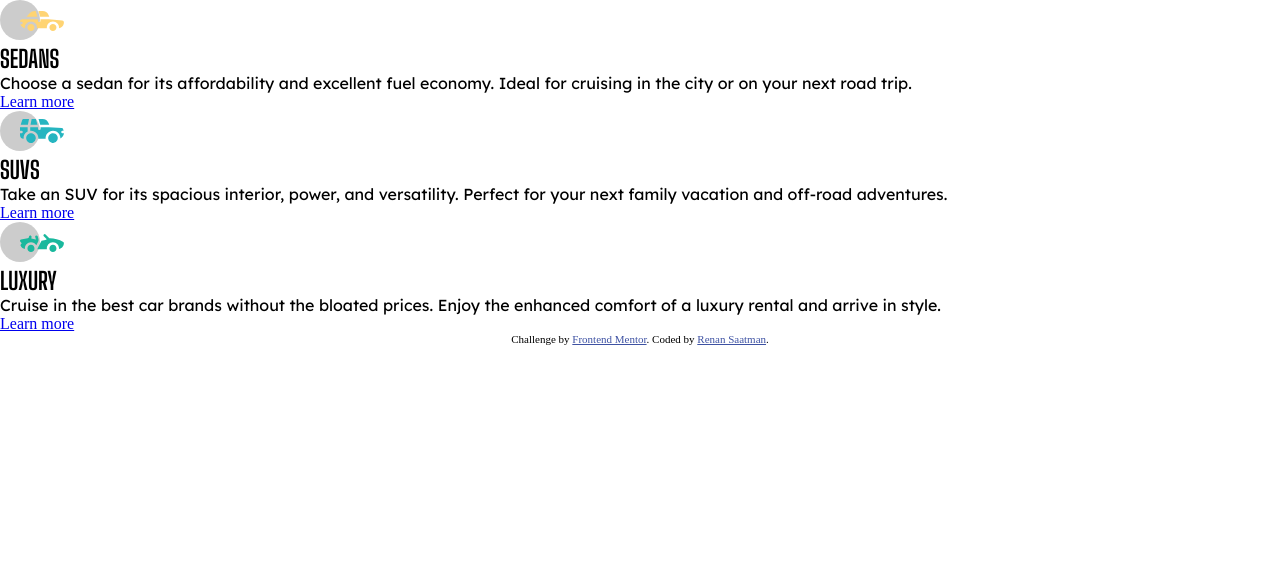
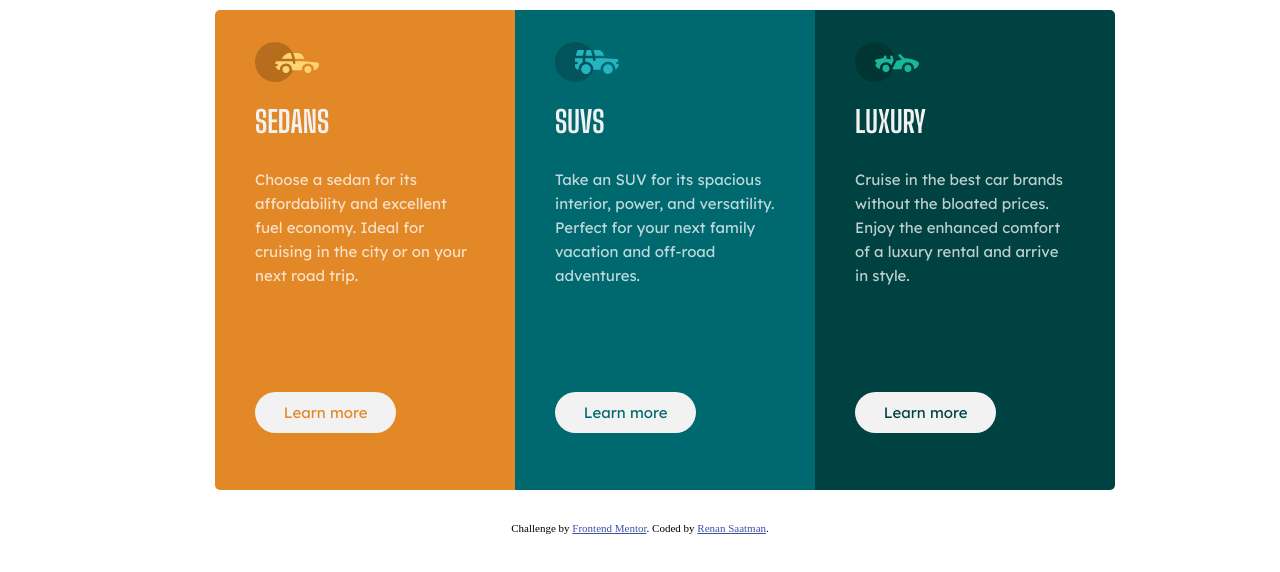
Before and after one commit to renansaatman/3-column-preview-card-component, a plain HTML site: page index.html in a window 1280 px wide. Drawn offline with Linux system fonts and the light colour scheme.

Commit message:
create css for the page

```diff
--- a/index.html
+++ b/index.html
@@ -11,23 +11,23 @@
 </head>
 <body>
   <div class="grid">
-    <div class="card-one">
-      <img class="img-card" src="./images/icon-sedans.svg" alt="Sedans">
-      <h2>SEDANS</h2>
+    <div class="cards card-one">
+      <img src="./images/icon-sedans.svg" alt="Sedans">
+      <h1>SEDANS</h1>
       <p>Choose a sedan for its affordability and excellent fuel economy. Ideal for cruising in the city
         or on your next road trip.</p>
       <a href="#" class="learn-more">Learn more</a>
     </div>
-    <div class="card-two">
-      <img class="img-card" src="./images/icon-suvs.svg" alt="SUVs">
-      <h2>SUVS</h2>
+    <div class="cards card-two">
+      <img src="./images/icon-suvs.svg" alt="SUVs">
+      <h1>SUVS</h1>
       <p>Take an SUV for its spacious interior, power, and versatility. Perfect for your next family vacation
         and off-road adventures.</p>
       <a href="#" class="learn-more">Learn more</a>
     </div>
-    <div class="card-three">
-      <img class="img-card" src="./images/icon-luxury.svg" alt="Luxury">
-      <h2>LUXURY</h2>
+    <div class="cards card-three">
+      <img src="./images/icon-luxury.svg" alt="Luxury">
+      <h1>LUXURY</h1>
       <p>Cruise in the best car brands without the bloated prices. Enjoy the enhanced comfort of a luxury
         rental and arrive in style.</p>
       <a href="#" class="learn-more">Learn more</a>
--- a/styles.css
+++ b/styles.css
@@ -1,4 +1,13 @@
 @import url('https://fonts.googleapis.com/css2?family=Big+Shoulders+Display:wght@700&family=Lexend+Deca&display=swap');
+
+/* General */
+:root {
+    --bright-orange: hsl(31, 77%, 52%);
+    --dark-cyan: hsl(184, 100%, 22%);
+    --very-dark-cyan: hsl(179, 100%, 13%);
+    --transparent-white: hsla(0, 0%, 100%, 0.75); /* (paragraphs) */
+    --very-light-gray: hsl(0, 0%, 95%); /* (background, headings, buttons) */
+}
 
 * {
     margin: 0;
@@ -6,17 +15,129 @@
     box-sizing: border-box;
 }
 
+body {
+    font-size: 93.75%;
+    height: 100vh;
+
+    width: 100%;
+    max-width: 850px;
+    margin: 10px auto;
+}
+
 /* Headings */
-h2 {
+h1 {
     font-family: 'Big Shoulders Display', cursive;
+    color: var(--very-light-gray);
+
+    padding: 1.3rem 0;
 }
 
 /* Paragraphs */
 p {
     font-family: 'Lexend Deca', sans-serif;
+    color: var(--transparent-white);
+    line-height: 1.6;
+    padding: .5rem 0;
 }
 
+/* Grid */
+.grid {
+    display: grid;
+    grid-template-columns: repeat(3, minmax(300px, 1fr));
+    margin-bottom: 2rem;
+}
+
+/* Cards */
+.cards {
+    display: flex;
+    flex-direction: column;
+    align-items: flex-start;
+    padding: 2rem 2.5rem;
+    height: 30rem;
+}
+
+.card-one {
+    background: var(--bright-orange);
+    border-top-left-radius: 5px;
+    border-bottom-left-radius: 5px;
+}
+
+.card-one a {
+    color: var(--bright-orange);
+}
+
+.card-two {
+    background: var(--dark-cyan);
+}
+
+.card-two a {
+    color: var(--dark-cyan);
+}
+
+.card-three {
+    background: var(--very-dark-cyan);
+    border-top-right-radius: 5px;
+    border-bottom-right-radius: 5px;
+}
+
+.card-three a {
+    color: var(--very-dark-cyan);
+}
+
+/* Card Button */
+.learn-more {
+    font-family: 'Lexend Deca', sans-serif;
+    text-decoration: none;
+    background: var(--very-light-gray);
+    padding: .7rem 1.8rem;
+    border-radius: 30px;
+
+    margin-top: 6rem;
+}
 
 /* Footer */
-.attribution { font-size: 11px; text-align: center; }
-.attribution a { color: hsl(228, 45%, 44%); }
+.attribution {
+    font-size: 11px;
+    text-align: center;
+}
+
+.attribution a {
+    color: hsl(228, 45%, 44%);
+}
+
+@media (max-width: 972px) {
+    body {
+        max-width: 100%;
+    }
+}
+
+@media (max-width: 900px) {
+    body {
+        max-width: 300px;
+    }
+
+    .grid {
+        grid-template-columns: 300px;
+        grid-template-rows: repeat(3, 1fr);
+    }
+
+    .cards {
+        height: 25rem;
+    }
+
+    .card-one {
+        border-top-left-radius: 5px;
+        border-top-right-radius: 5px;
+        border-bottom-left-radius: 0;
+    }
+
+    .card-three {
+        border-bottom-left-radius: 5px;
+        border-bottom-right-radius: 5px;
+        border-top-right-radius: 0;
+    }
+
+    .learn-more {
+        margin-top: 2.5rem;
+    }
+}
```
